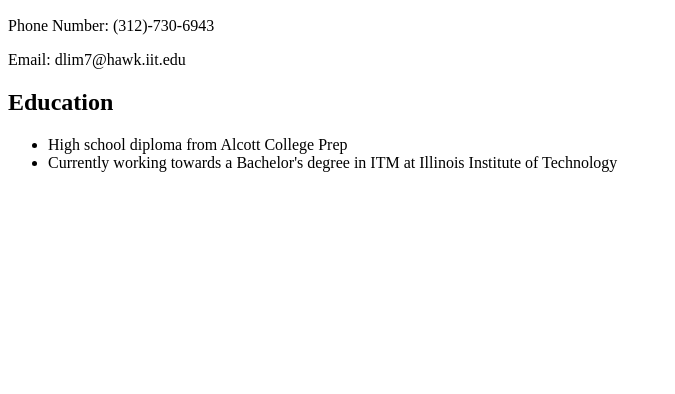
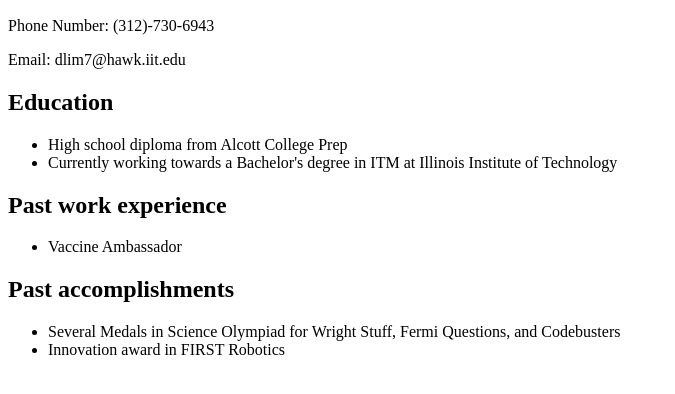
Before and after one commit to daniellimiit/Project1, a plain HTML site: page resume.html in a window 1280 px wide. Shown: the part 180-574 px from the top of the page, without its empty margins (0-675 px from the left). Drawn offline with Linux system fonts and the light colour scheme.

Commit message:
Add information in resume

```diff
--- a/resume.html
+++ b/resume.html
@@ -19,6 +19,14 @@
 		<li>High school diploma from Alcott College Prep</li>
 		<li>Currently working towards a Bachelor's degree in ITM at Illinois Institute of Technology</li>
 	</ul>
-
+	<h2>Past work experience</h2>
+	<ul>
+		<li>Vaccine Ambassador</li>
+	</ul>
+	<h2>Past accomplishments</h2>
+	<ul>
+		<li>Several Medals in Science Olympiad for Wright Stuff, Fermi Questions, and Codebusters</li>
+		<li>Innovation award in FIRST Robotics</li>
+	</ul>
 </body>
 </html>
```
